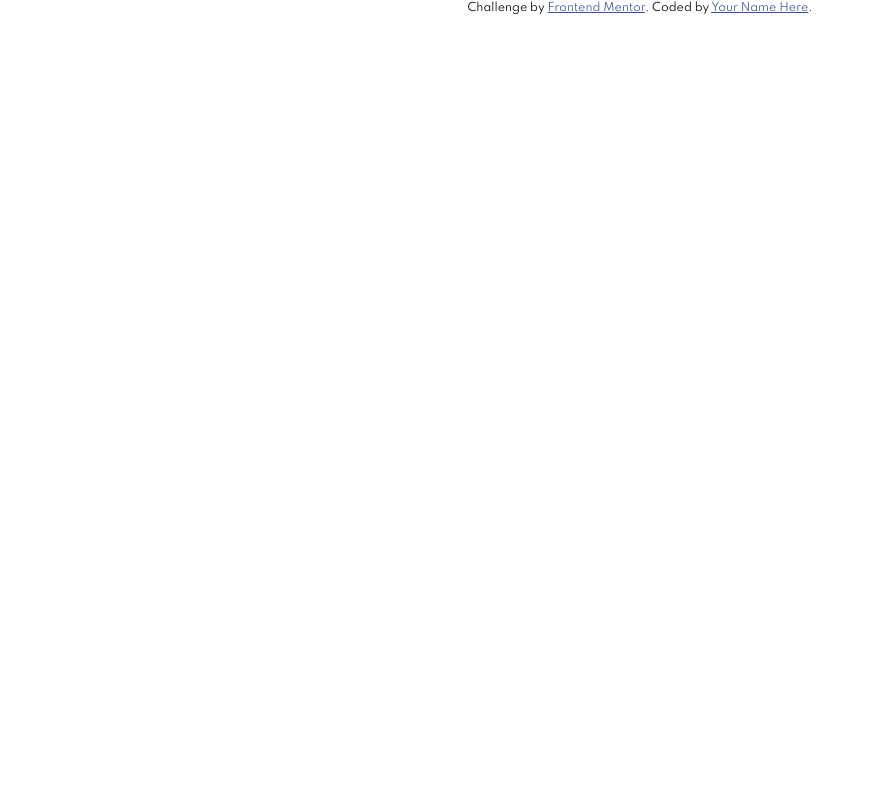
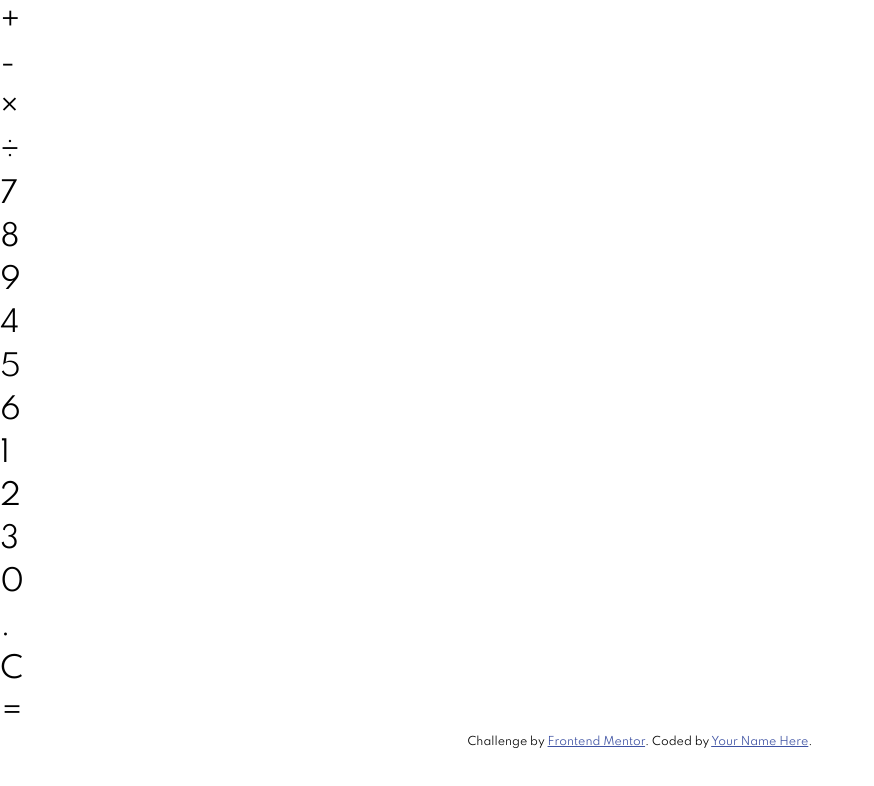
Before and after one commit to abe-m1/calculator-app, a website: page index.html in a window 1280 px wide. Shown: the whole page, without its empty margins (0-874 px from the left). Drawn offline with Linux system fonts and the light colour scheme.

Commit message:
add markup

```diff
--- a/index.html
+++ b/index.html
@@ -17,6 +17,40 @@
     <link rel="stylesheet" href="css/style.css" />
   </head>
   <body>
+    <div class="calculator">
+      <div class="input" id="input"></div>
+      <div class="buttons">
+        <div class="operators">
+          <div>+</div>
+          <div>-</div>
+          <div>&times;</div>
+          <div>&divide;</div>
+        </div>
+        <div class="leftPanel">
+          <div class="numbers">
+            <div>7</div>
+            <div>8</div>
+            <div>9</div>
+          </div>
+          <div class="numbers">
+            <div>4</div>
+            <div>5</div>
+            <div>6</div>
+          </div>
+          <div class="numbers">
+            <div>1</div>
+            <div>2</div>
+            <div>3</div>
+          </div>
+          <div class="numbers">
+            <div>0</div>
+            <div>.</div>
+            <div id="clear">C</div>
+          </div>
+        </div>
+        <div class="equal" id="result">=</div>
+      </div>
+    </div>
     <div class="attribution">
       Challenge by
       <a href="https://www.frontendmentor.io?ref=challenge" target="_blank"
--- a/scss/main.scss
+++ b/scss/main.scss
@@ -24,6 +24,7 @@ body {
   font-family: 'Spartan', Helvetica, sans-serif;
   font-size: 3.2rem;
 }
+
 .attribution {
   font-size: 11px;
   text-align: center;
```
